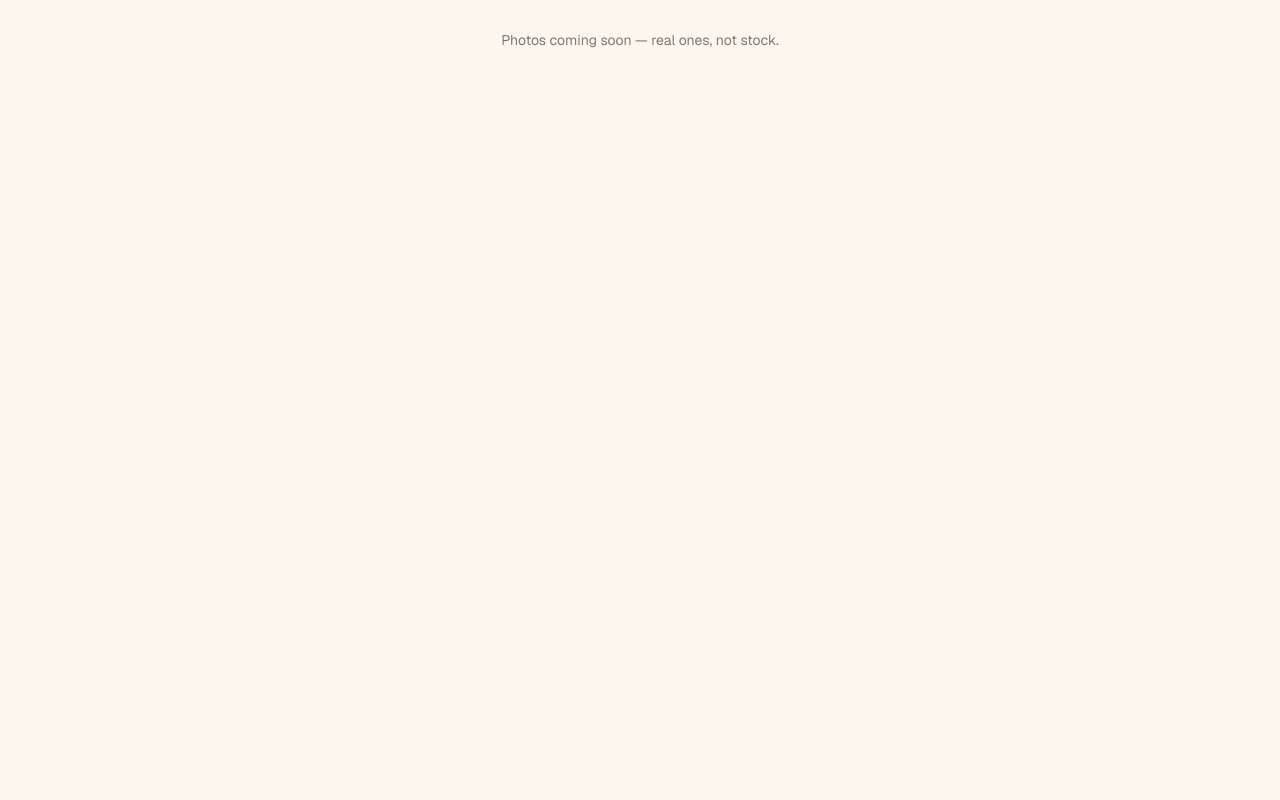
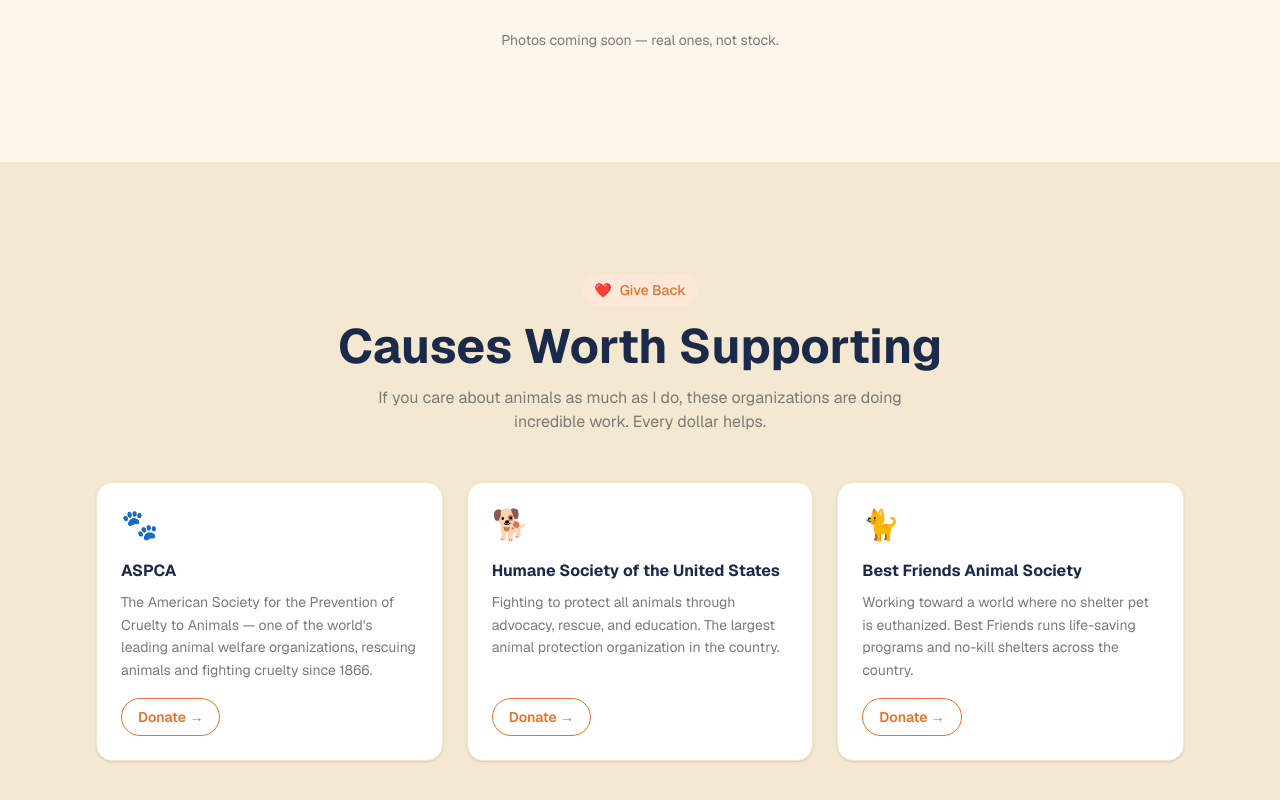
Before and after one commit to gregm24/paws-and-purrs, a Next.js app: page / in a window 1280 px wide. Shown: the part 5230-6030 px from the top of the page. Before the commit the page ends 5392 px from the top, so only its background shows below. Built offline with nearby package versions, Linux system fonts and the light colour scheme.

Commit message:
feat: add charities section

```diff
--- /dev/null
+++ b/app/components/Charities.tsx
@@ -0,0 +1,53 @@
+import CharityCard from "./CharityCard";
+
+const CHARITIES = [
+  {
+    emoji: "🐾",
+    name: "ASPCA",
+    description:
+      "The American Society for the Prevention of Cruelty to Animals — one of the world's leading animal welfare organizations, rescuing animals and fighting cruelty since 1866.",
+    url: "https://www.aspca.org/donate",
+  },
+  {
+    emoji: "🐕",
+    name: "Humane Society of the United States",
+    description:
+      "Fighting to protect all animals through advocacy, rescue, and education. The largest animal protection organization in the country.",
+    url: "https://www.humanesociety.org/donate",
+  },
+  {
+    emoji: "🐈",
+    name: "Best Friends Animal Society",
+    description:
+      "Working toward a world where no shelter pet is euthanized. Best Friends runs life-saving programs and no-kill shelters across the country.",
+    url: "https://bestfriends.org/donate",
+  },
+];
+
+export default function Charities() {
+  return (
+    <section id="charities" className="bg-cream-dark py-20 lg:py-28">
+      <div className="max-w-6xl mx-auto px-4 sm:px-6 lg:px-8">
+        <div className="text-center mb-12">
+          <div className="inline-flex items-center gap-2 bg-orange-pale text-orange text-sm font-medium px-3 py-1.5 rounded-full mb-4">
+            <span>❤️</span>
+            <span>Give Back</span>
+          </div>
+          <h2 className="text-4xl sm:text-5xl font-bold text-navy mb-4">
+            Causes Worth Supporting
+          </h2>
+          <p className="text-muted max-w-xl mx-auto">
+            If you care about animals as much as I do, these organizations are
+            doing incredible work. Every dollar helps.
+          </p>
+        </div>
+
+        <div className="grid grid-cols-1 sm:grid-cols-3 gap-6">
+          {CHARITIES.map((c) => (
+            <CharityCard key={c.name} {...c} />
+          ))}
+        </div>
+      </div>
+    </section>
+  );
+}
--- /dev/null
+++ b/app/components/CharityCard.tsx
@@ -0,0 +1,31 @@
+interface CharityCardProps {
+  emoji: string;
+  name: string;
+  description: string;
+  url: string;
+}
+
+export default function CharityCard({
+  emoji,
+  name,
+  description,
+  url,
+}: CharityCardProps) {
+  return (
+    <div className="bg-white rounded-2xl p-6 shadow-sm border border-cream-dark flex flex-col gap-4">
+      <div className="text-3xl">{emoji}</div>
+      <div>
+        <h3 className="font-bold text-navy text-base mb-2">{name}</h3>
+        <p className="text-sm text-muted leading-relaxed">{description}</p>
+      </div>
+      <a
+        href={url}
+        target="_blank"
+        rel="noopener noreferrer"
+        className="mt-auto inline-flex items-center gap-1.5 text-sm font-semibold text-orange border border-orange px-4 py-2 rounded-full hover:bg-orange hover:text-white transition-colors duration-150 w-fit"
+      >
+        Donate →
+      </a>
+    </div>
+  );
+}
--- a/app/page.tsx
+++ b/app/page.tsx
@@ -5,6 +5,7 @@
 import Booking from "./components/Booking";
 import Reviews from "./components/Reviews";
 import Gallery from "./components/Gallery";
+import Charities from "./components/Charities";
 
 export default function Home() {
   return (
@@ -17,6 +18,7 @@
         <Booking />
         <Reviews />
         <Gallery />
+        <Charities />
       </main>
     </>
   );
```
